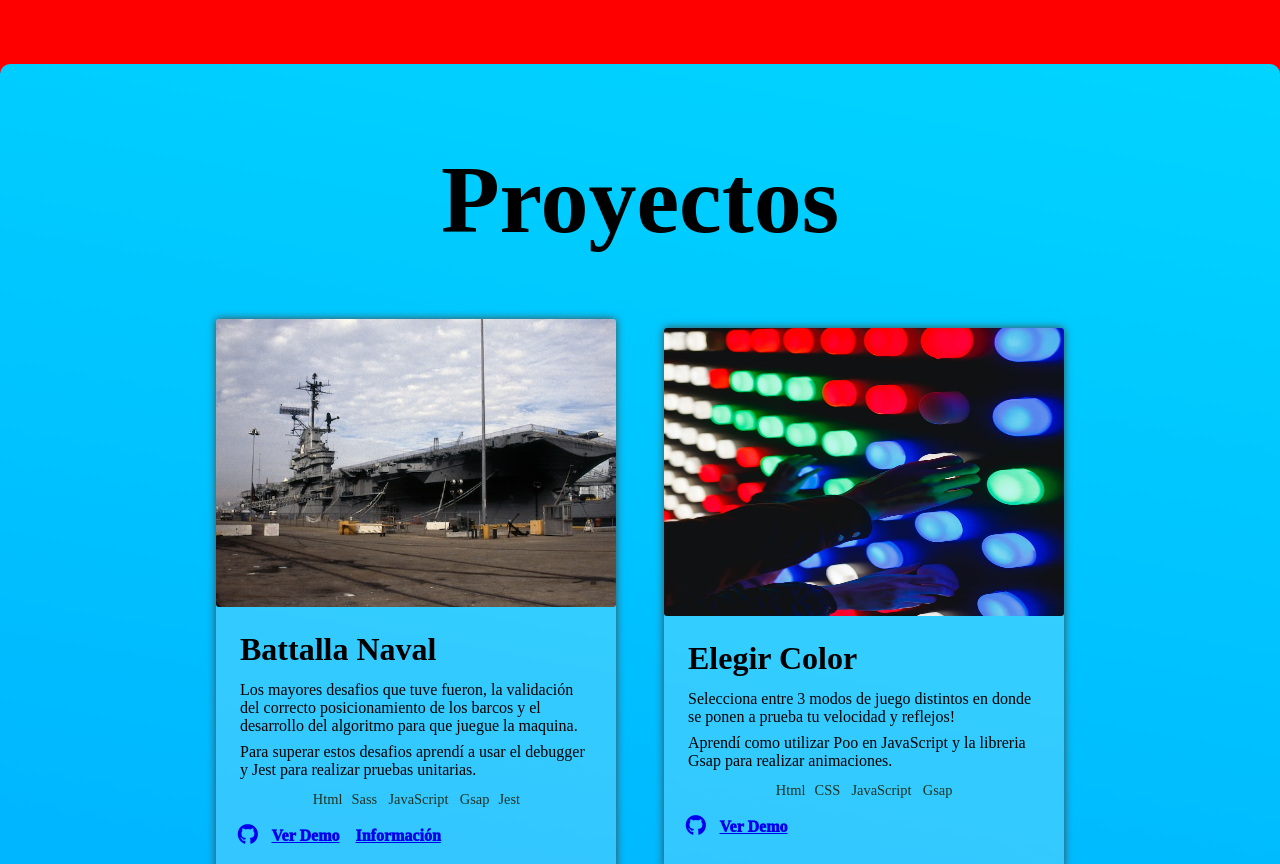
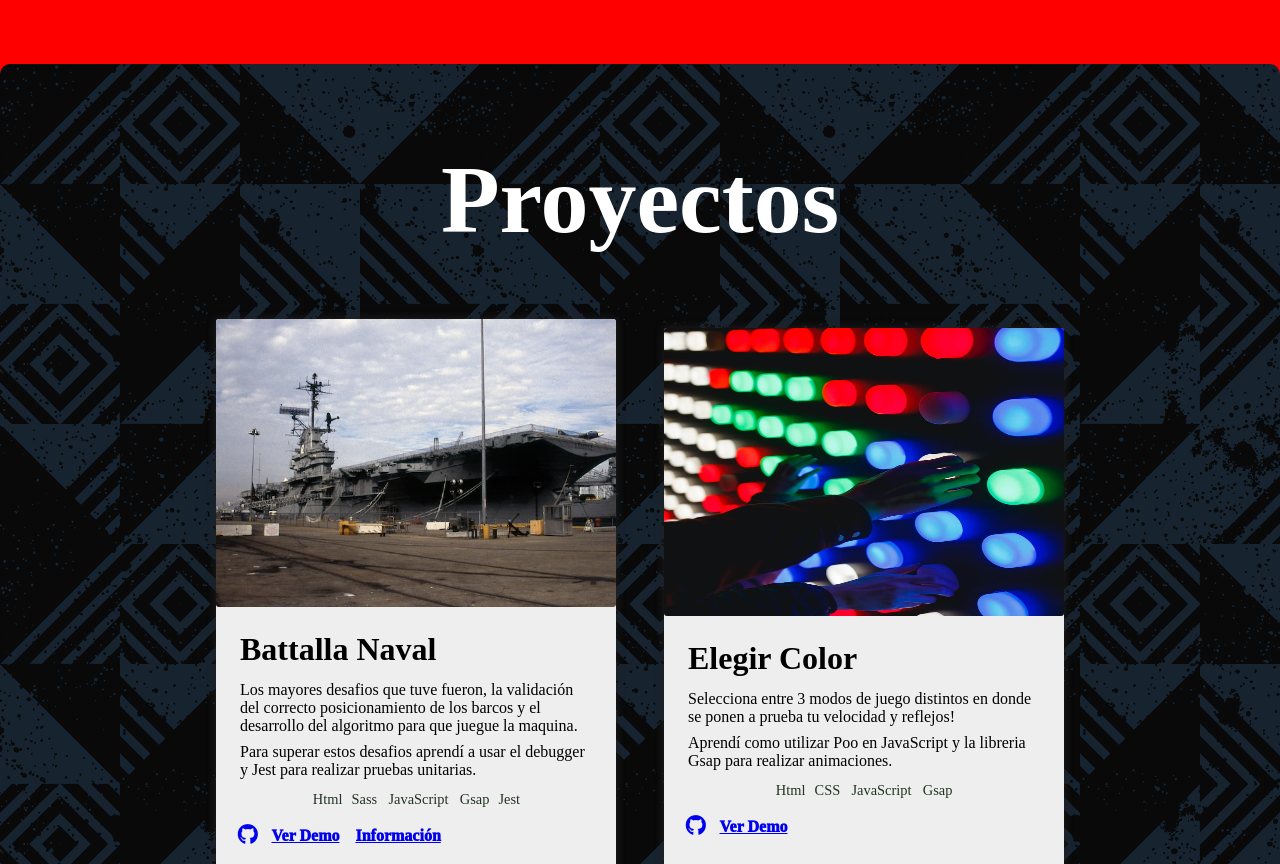
Before and after one commit to sebast825/Portfolio2022, a website: page index.html in a window 1280 px wide. Shown: the top 864 px of the page. Drawn offline with Linux system fonts and the light colour scheme.

Commit message:
project bg image

```diff
--- a/styles/elements/_proyectos.scss
+++ b/styles/elements/_proyectos.scss
@@ -3,6 +3,7 @@
    text-align: center;
    padding-bottom: 4rem;
    font-size: $tittle-section;
+   color: white;
 }
 .proyectos{
    position: relative;
@@ -26,11 +27,11 @@
 .container__project{
    /* border: 2px solid red; */
    display: flex;
-   box-shadow: 0px 0px 8px #444;
+   box-shadow: 0px 0px 8px #222;
    width: 900px;
    max-width: 400px;
    flex-direction: column;
-
+   border-radius: 3px;
    // margin: 3% 5%;
    margin-bottom: 2rem;
    padding-bottom: 1rem;
@@ -38,7 +39,7 @@
    // padding: 1rem .4rem;
    gap: 1.5rem;
    margin-bottom: 5rem;
-   background-color: rgba(255, 255,255,.2);
+   background-color: #eee;
 
    @include respond(ipad){
          margin: 0;
@@ -105,6 +106,7 @@
 
    .project{
       &__content{
+         background-color: #eee;
          padding: 0 1.5rem;
          @include respond(ipad){
             padding: 0;
--- a/styles/layout/_pages.scss
+++ b/styles/layout/_pages.scss
@@ -1,5 +1,5 @@
 .section__project{
-   background: linear-gradient(10deg, rgba(2,0,36,1) 0%, rgba(0,150,255,1) 15%, rgba(0,212,255,1) 100%);
+   background-image: url('/img/texturas/vision.jpg');
    border-radius: 10px;
    position: relative;
    padding: 5rem 0;
```
Also changed, not shown: img/texturas/romboTextura.png (added), img/texturas/vision.jpg (added), styles/style.css.
